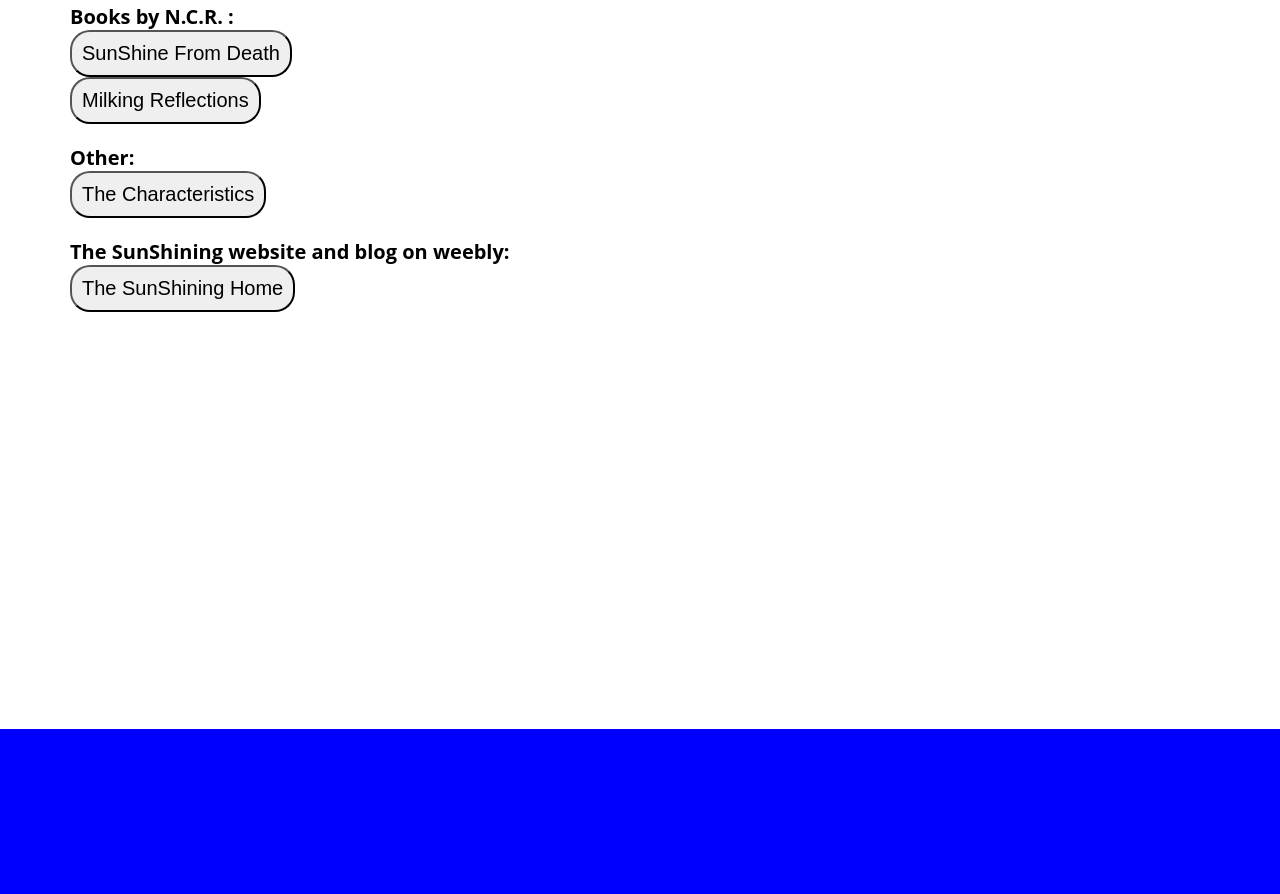
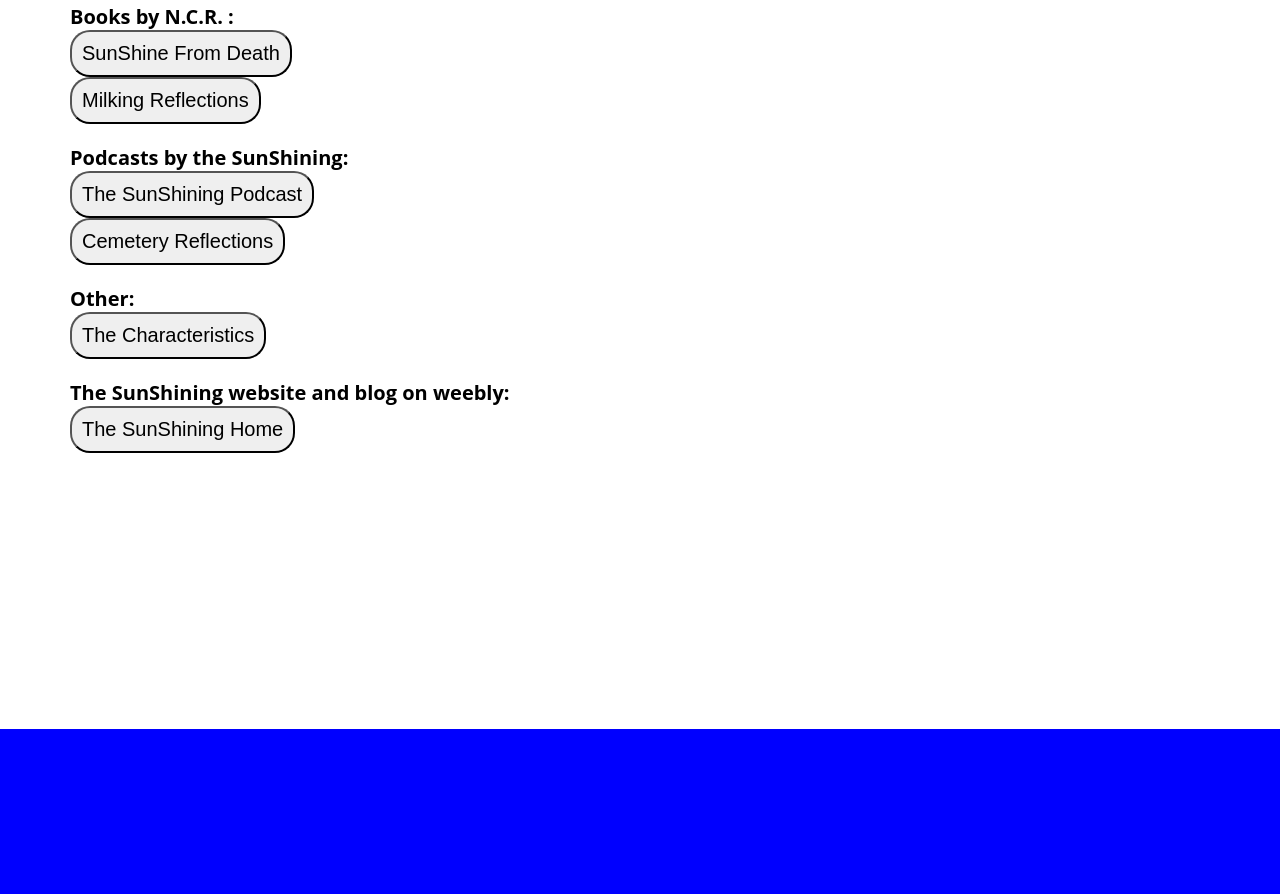
Before and after one commit to the-sunshining/TheSunShining, a plain HTML site: page docs/index.html in a window 1280 px wide. Shown: the part 951-1845 px from the top of the page. Drawn offline with Linux system fonts and the light colour scheme.

Commit message:
added podcast links

```diff
--- a/docs/index.html
+++ b/docs/index.html
@@ -23,6 +23,11 @@
     <a href="https://the-sunshining.github.io/SunShine-From-Death/"><button>SunShine From Death</button></a> <br/>
     <a href="https://the-sunshining.github.io/MilkingRelections/"><button>Milking Reflections</button></a>
 </p>
+<p>
+    <b>Podcasts by the SunShining:</b><br/>
+    <a href="https://the-sunshining.github.io/The-SunShining-Podcast/"><button>The SunShining Podcast</button></a><br/>
+    <a href="https://the-sunshining.github.io/CemeteryReflections/"><button>Cemetery Reflections</button></a>
+</p>
     <p>
         <b>Other:</b><br/>
         <a href="TheCharacteristics/index.html"><button>The Characteristics</button></a>
```
